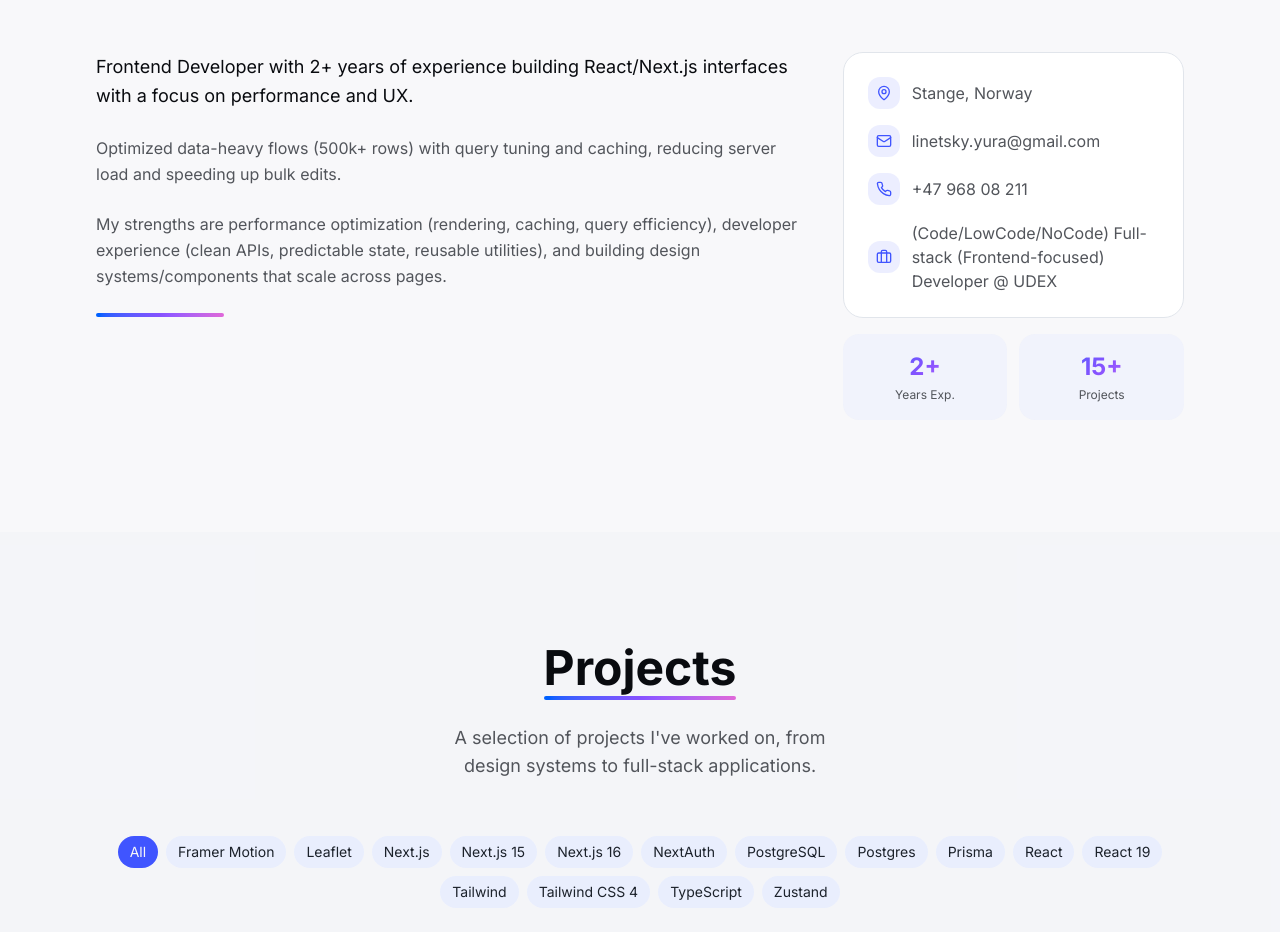
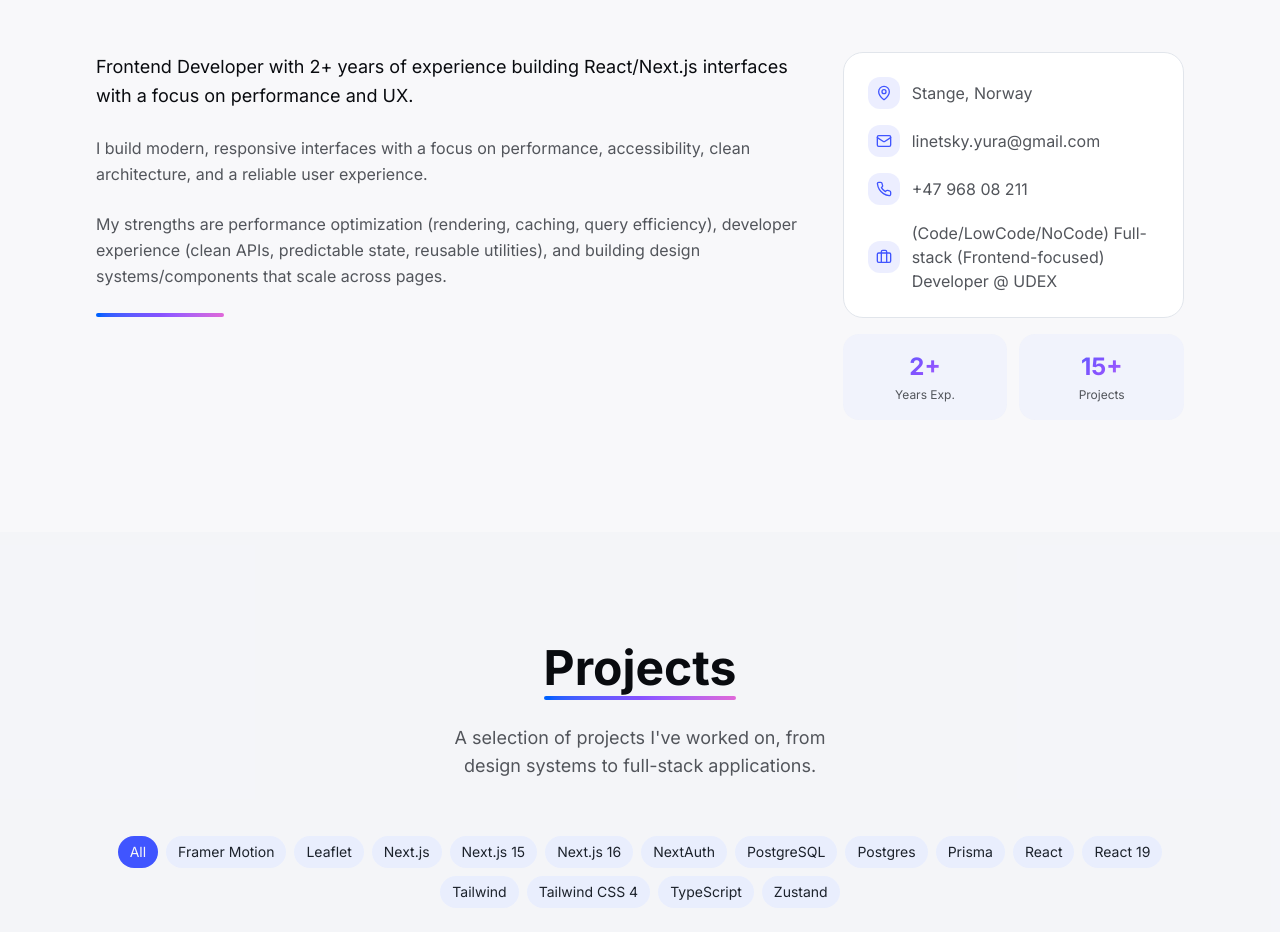
Before and after one commit to dipSyxx/Yurii-React-Developer, a Next.js app: page / in a window 1280 px wide. Shown: the part 980-1912 px from the top of the page. Built offline with nearby package versions, Linux system fonts and the light colour scheme.

Commit message:
Revise profile content to better articulate frontend development skills, focusing on performance, accessibility, and user experience. Update description for clarity and impact.

```diff
--- a/src/content/profile.ts
+++ b/src/content/profile.ts
@@ -11,7 +11,7 @@ export const profile = {
     intro:
       "Frontend Developer with 2+ years of experience building React/Next.js interfaces with a focus on performance and UX.",
     description:
-      "Optimized data-heavy flows (500k+ rows) with query tuning and caching, reducing server load and speeding up bulk edits.",
+      "I build modern, responsive interfaces with a focus on performance, accessibility, clean architecture, and a reliable user experience.",
     background:
       "My strengths are performance optimization (rendering, caching, query efficiency), developer experience (clean APIs, predictable state, reusable utilities), and building design systems/components that scale across pages.",
   },
```
